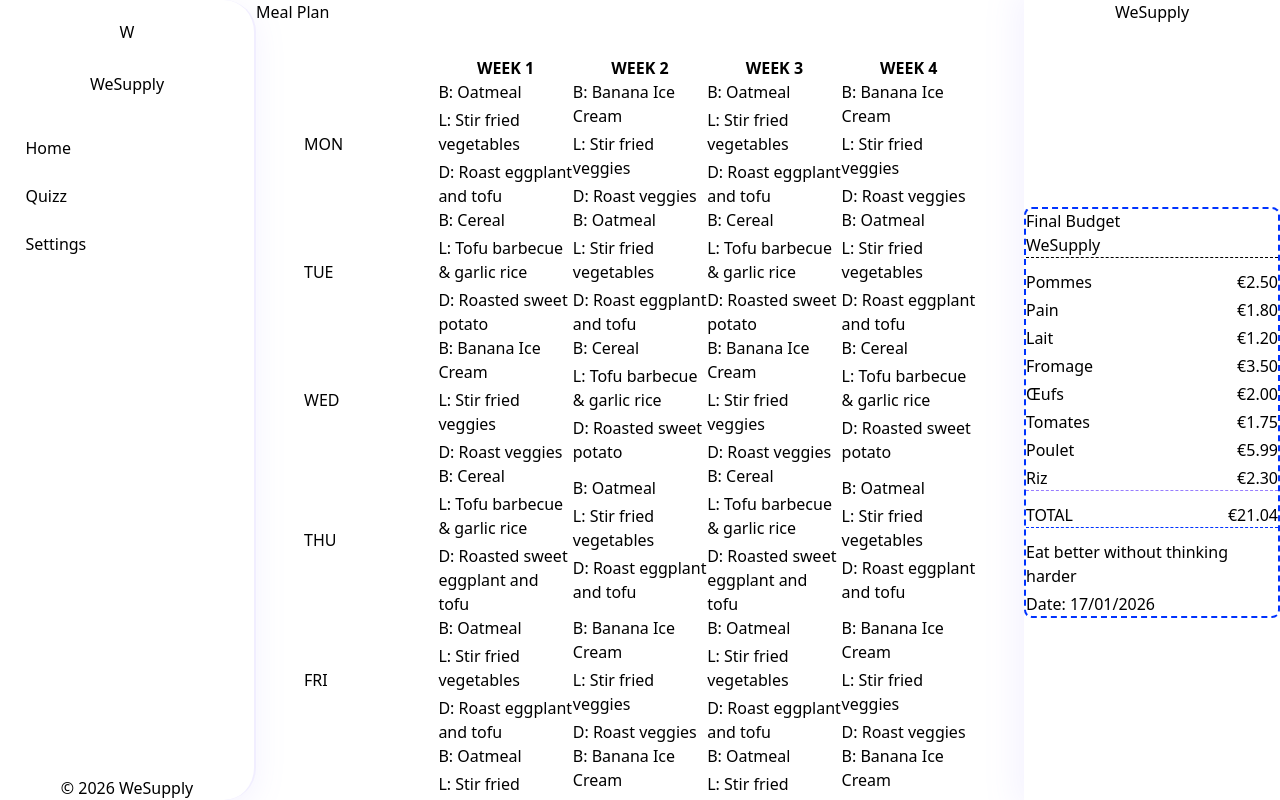
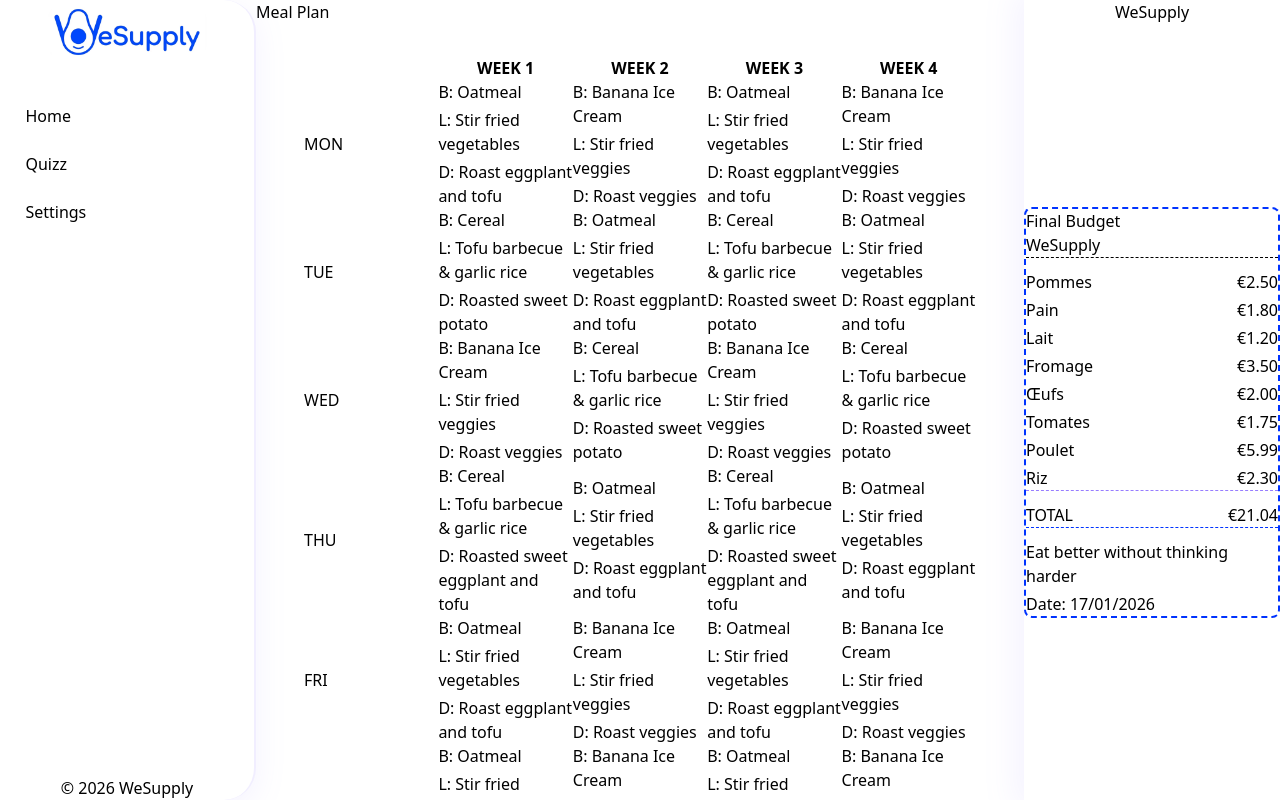
Before and after one commit to 227Faddi/wesupply, a Next.js app: page /main in a window 1280 px wide. Shown: the top 800 px of the page. Built offline with nearby package versions, Linux system fonts and the light colour scheme.

Commit message:
final task on the branch Aron

```diff
--- a/app/components/navbar.tsx
+++ b/app/components/navbar.tsx
@@ -1,6 +1,7 @@
 'use client';
 
 import Link from 'next/link';
+import Image from 'next/image';
 
 export default function Navbar() {
   return (
@@ -16,10 +17,20 @@ export default function Navbar() {
     >
       {/* Logo/Brand */}
       <div className="mb-10 flex flex-col items-center">
-        <div className="w-16 h-16 rounded-3xl bg-white border-2 border-[#0033FF] shadow-xl flex items-center justify-center mb-2 backdrop-blur-lg">
-          <span className="text-4xl font-extrabold text-[#0033FF] font-[family:var(--font-montserrat)] drop-shadow-lg">W</span>
+        <div
+          className="rounded-3xl bg-white shadow-xl flex items-center justify-center backdrop-blur-lg overflow-hidden"
+          style={{ width: 160, height: 64 }}
+        >
+          <Image
+            src="/wesupply.avif"
+            alt="Logo WeSupply"
+            width={160}
+            height={64}
+            priority
+            className="drop-shadow-sm"
+            style={{ clipPath: 'inset(10% 0 10% 0)', objectFit: 'contain' }}
+          />
         </div>
-        <span className="text-xl font-bold text-[#0033FF] font-[family:var(--font-montserrat)] tracking-wide drop-shadow-sm">WeSupply</span>
       </div>
 
       {/* Navigation Links */}
```
Also changed, not shown: public/wesupply.avif (added).
